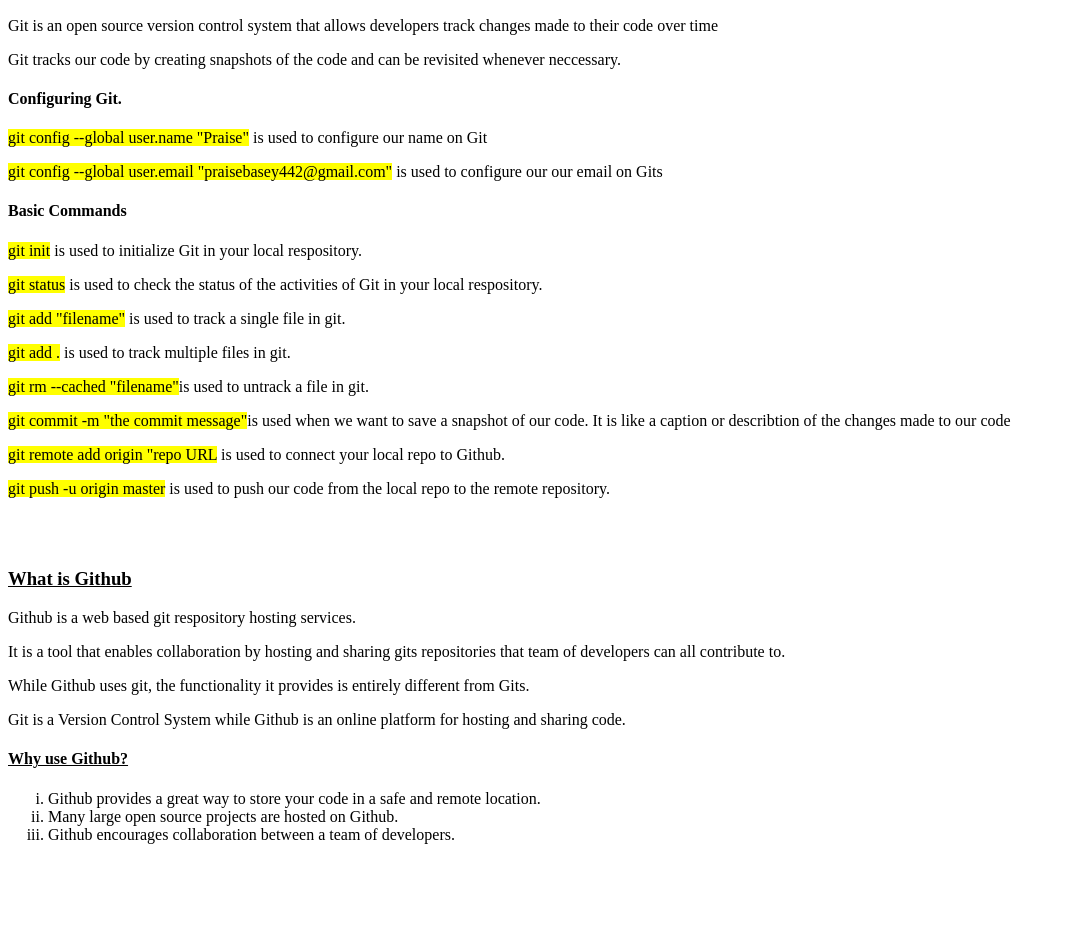
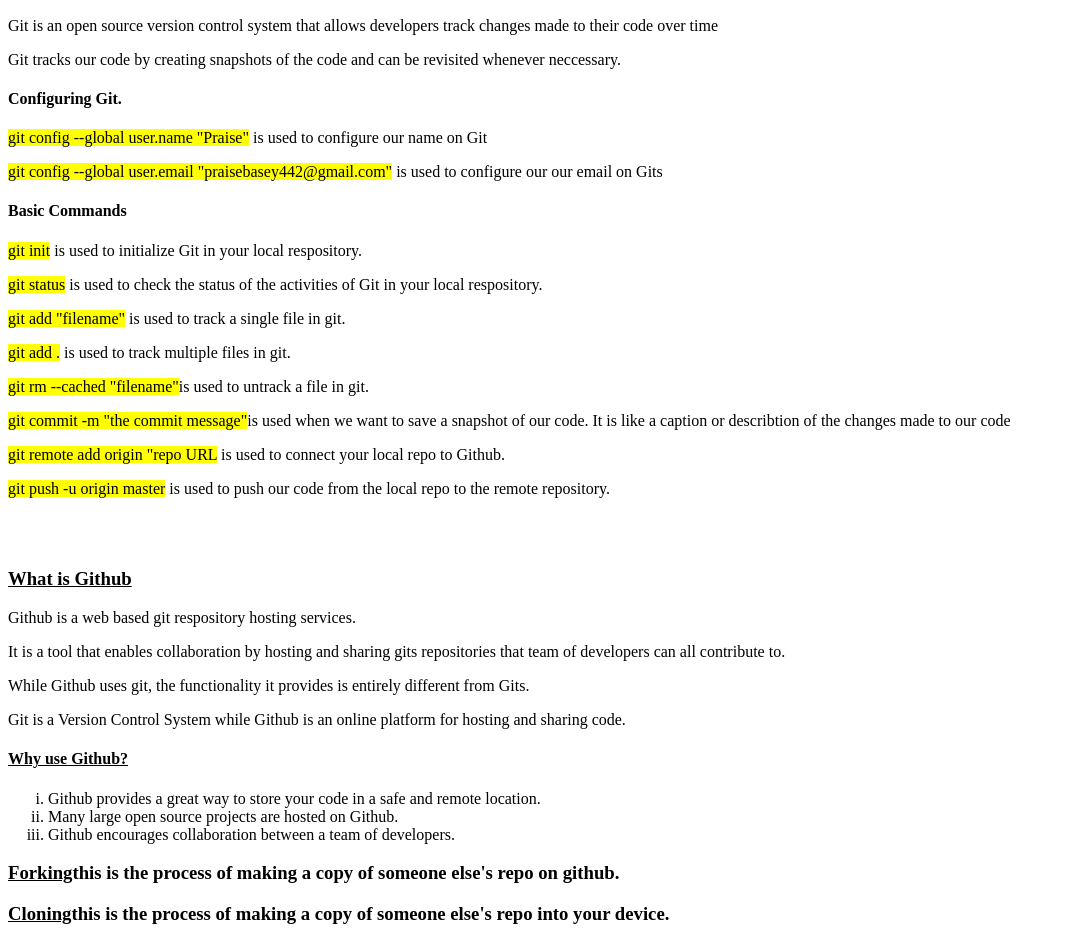
Before and after one commit to Praise442/My-Third-Website, a plain HTML site: page index.html in a window 1280 px wide. Shown: the part 104-1048 px from the top of the page, without its empty margins (0-1065 px from the left). Before the commit the page ends 964 px from the top, so only its background shows below. Drawn offline with Linux system fonts and the light colour scheme.

Commit message:
forking and cloning note added

```diff
--- a/index.html
+++ b/index.html
@@ -40,6 +40,10 @@
         <li>Github encourages collaboration between a team of developers.</li>
     </ol>
 
+    <h3><u>Forking</u>this is the process of making a copy of someone else's repo on github.</h3>
+
+    <h3><u>Cloning</u>this is the process of making a copy of someone else's repo into your device.</h3>
+
 
 
 
```
